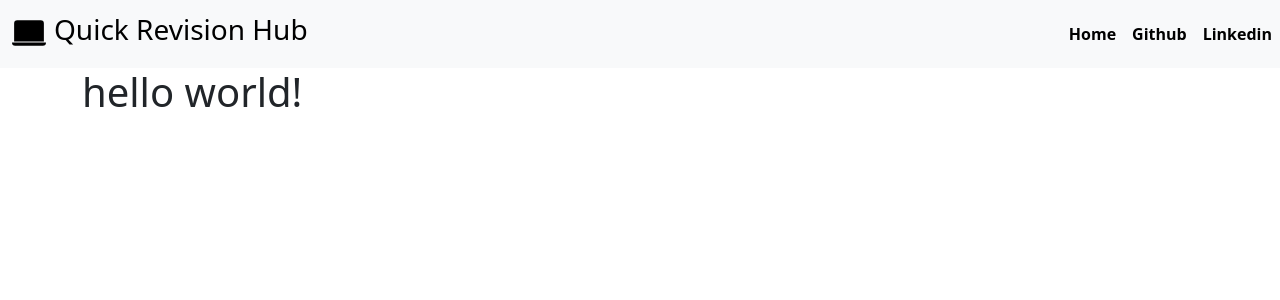
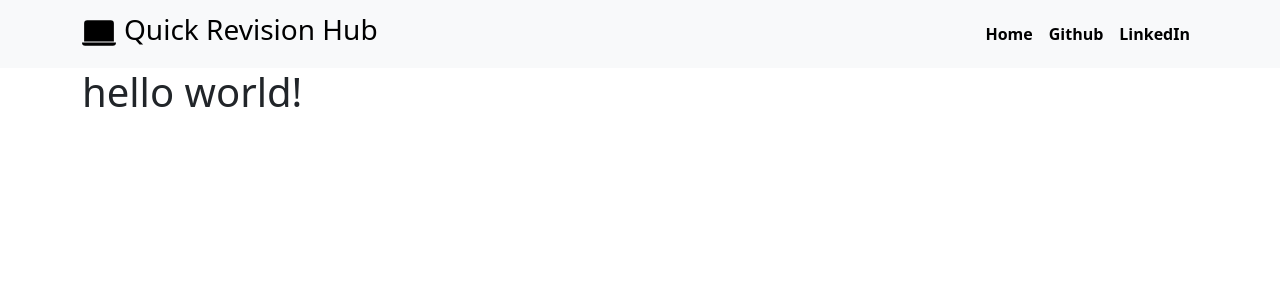
Before and after one commit to SRVivek1/geekmonks, a Jekyll site: the page built from index.md, in a window 1280 px wide. Shown: the top 300 px of the page. Built offline with Jekyll 4.4.1, drawn with Linux system fonts in a browser that asks for light colours.

Commit message:
banner fixed

```diff
--- /dev/null
+++ b/_data/banner.yml
@@ -0,0 +1,6 @@
+- name: Home
+  link: /
+- name: Github
+  link: https://github.com/SRVivek1/
+- name: LinkedIn
+  link: https://www.linkedin.com/in/srvivek1/
--- a/_includes/banner.html
+++ b/_includes/banner.html
@@ -1,12 +1,10 @@
-<nav class="navbar navbar-expand-sm navbar-light bg-light text-white">
+<nav class="navbar navbar-expand-sm navbar-light bg-light text-white content-shadow">
   <div class="container d-flex justify-content-between">
     <a href="#" class="navbar-brand d-flex">
       <img class="d-inline-block align-top" src="{{ '/assets/icons/laptop.svg' | relative_url }}" height="40"
         width="34" />
       <h1 class="fs-3 px-2">Quick Revision Hub</h1>
     </a>
-  </div>
-
     <!-- Toggle Button to expand and collapse the nav links -->
     <button class="navbar-toggler" type="button" data-bs-toggle="collapse" data-bs-target="#navbarNav"
       aria-controls="navbarNav" aria-expanded="false" aria-label="Toggle Navigation">
@@ -15,15 +13,11 @@
 
     <div id="navbarNav" class="collapse navbar-collapse">
       <ul class="navbar-nav ms-auto">
+        {% for item in site.data.banner %}
         <li class="nav-item active">
-        <a href="#" class="nav-link fw-bold active">Home</a>
+          <a href="{{ item.link | relative_url }}" class="nav-link fw-bold active">{{ item.name }}</a>
         </li>
-      <li class="nav-item active">
-        <a href="#" class="nav-link fw-bold active">Github</a>
-      </li>
-      <li class="nav-item active">
-        <a href="#" class="nav-link fw-bold active">Linkedin</a>
-      </li>
+        {% endfor %}
       </ul>
     </div>
   </div>
--- a/_layouts/default.html
+++ b/_layouts/default.html
@@ -3,6 +3,7 @@ layout: null
 ---
 <!DOCTYPE html>
 <html lang="en">
+
 <head>
   <meta charset="utf-8">
   <meta name="viewport" content="width=device-width, initial-scale=1.0">
@@ -13,7 +14,8 @@ layout: null
   {% feed_meta %}
   {% seo %}
 </head>
-<body>
+
+<body class="container-fluid p-0 m-0">
     <header>
       {% include banner.html %}
       {% include navigation.html %}
@@ -23,6 +25,8 @@ layout: null
         {{ content }}
       </div>
     </main>
+  </div>
   <script src="https://cdn.jsdelivr.net/npm/bootstrap@5.3.2/dist/js/bootstrap.bundle.min.js" defer></script>
 </body>
+
 </html>
--- a/_sass/main.scss
+++ b/_sass/main.scss
@@ -1,3 +1,6 @@
-.current {
-  color: green;
+#navbarNav .nav-link:hover {
+  border-radius: 15%;
+  background-color: #28a745;
+  color: #fff;
+  text-decoration: underline; /* Adds clarity */
 }
```
Lines whose indentation alone changed are shown as unchanged.
